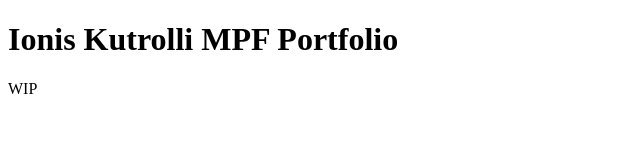
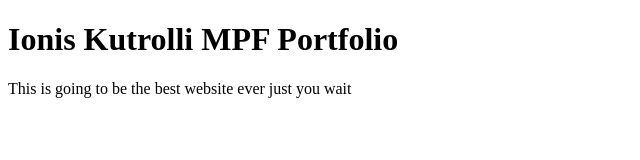
Before and after one commit to Ionis-Kutrolli/Ionis-Kutrolli.github.io, a plain HTML site: page index.html in a window 1280 px wide. Shown: the whole page, without its empty margins (0-640 px from the left). Drawn offline with Linux system fonts and the light colour scheme.

Commit message:
Initial Commit

```diff
--- a/index.html
+++ b/index.html
@@ -5,6 +5,6 @@
 	</head>
 	<body>
 		<h1>Ionis Kutrolli MPF Portfolio</h1>
-		<p>WIP</p>
+		<p>This is going to be the best website ever just you wait</p>
 	</body>
 </html>
```
